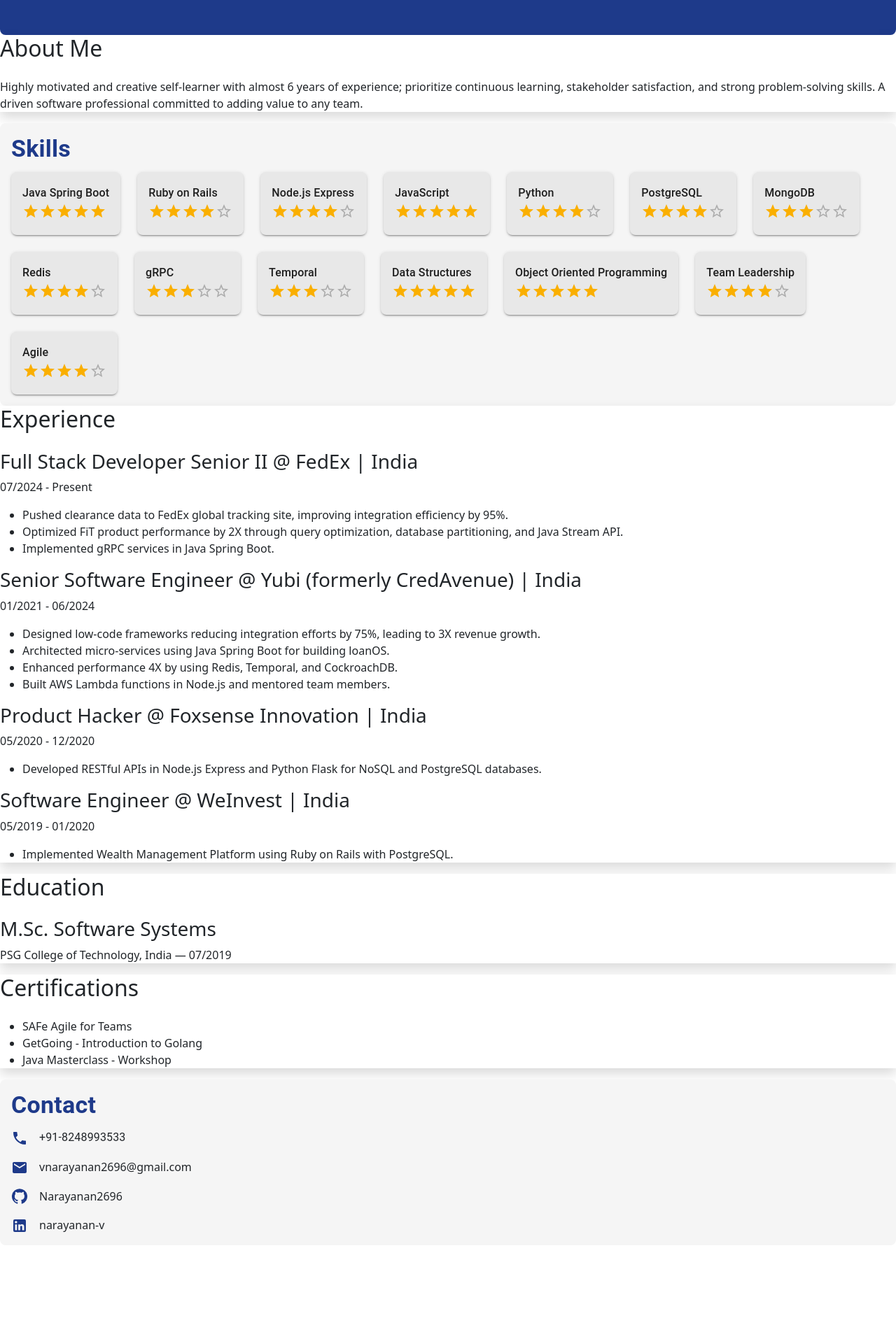
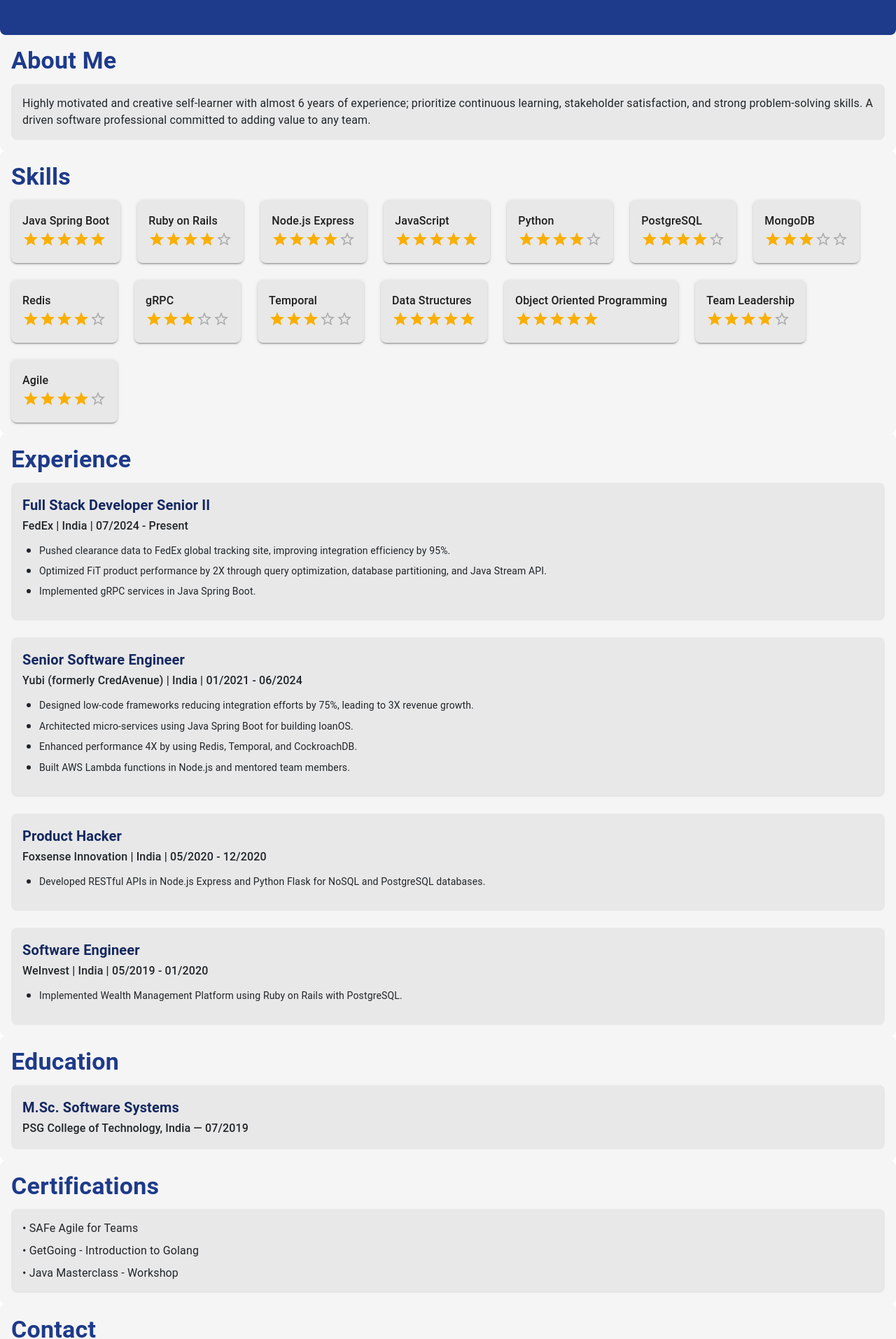
Before and after one commit to Narayanan2696/my-profile, a React (Create React App) app: page /experience in a window 1280 px wide. Shown: the part 248-2162 px from the top of the page at 70% size. Before the commit the page ends 2028 px from the top, so only its background shows below. Built offline with nearby package versions, Linux system fonts and the light colour scheme.

Commit message:
Material UI changes

```diff
--- a/src/components/About.jsx
+++ b/src/components/About.jsx
@@ -1,14 +1,21 @@
+// src/components/About.jsx
+import { Box, Typography } from '@mui/material';
+
 const About = () => {
-    return (
-      <section id="about" className="p-6 bg-white rounded-2xl shadow">
-        <h2 className="text-2xl font-semibold mb-4 text-gray-800">About Me</h2>
-        <p className="text-gray-600 leading-relaxed">
-          Highly motivated and creative self-learner with almost 6 years of experience;
-          prioritize continuous learning, stakeholder satisfaction, and strong problem-solving skills.
-          A driven software professional committed to adding value to any team.
-        </p>
-      </section>
-    );
-  };
+  return (
+    <Box sx={{ bgcolor: '#f5f5f5', p: 2, borderRadius: 2 }}>
+      <Typography variant="h4" gutterBottom color="primary" fontWeight={600}>
+        About Me
+      </Typography>
+      <Box sx={{ bgcolor: '#e8e8e8', p: 2, borderRadius: 2 }}>
+        <Typography variant="body1">
+          Highly motivated and creative self-learner with almost 6 years of experience; prioritize continuous learning,
+          stakeholder satisfaction, and strong problem-solving skills. A driven software professional committed to adding
+          value to any team.
+        </Typography>
+      </Box>
+    </Box>
+  );
+};
 
 export default About;
--- a/src/components/Certifications.jsx
+++ b/src/components/Certifications.jsx
@@ -1,19 +1,24 @@
-const Certifications = () => {
-    const certs = [
+// src/components/Certifications.jsx
+import { Box, Typography, Stack } from '@mui/material';
+
+const certifications = [
   "SAFe Agile for Teams",
   "GetGoing - Introduction to Golang",
   "Java Masterclass - Workshop"
 ];
 
+const Certifications = () => {
   return (
-      <section id="certifications" className="p-6 bg-white rounded-2xl shadow">
-        <h2 className="text-2xl font-semibold mb-4 text-gray-800">Certifications</h2>
-        <ul className="list-disc list-inside text-gray-600 space-y-2">
-          {certs.map((cert, idx) => (
-            <li key={idx}>{cert}</li>
+    <Box sx={{ bgcolor: '#f5f5f5', p: 2, borderRadius: 2 }}>
+      <Typography variant="h4" gutterBottom color="primary" fontWeight={600}>
+        Certifications
+      </Typography>
+      <Stack spacing={1} sx={{ bgcolor: '#e8e8e8', p: 2, borderRadius: 2 }}>
+        {certifications.map((cert, idx) => (
+          <Typography variant="body1" key={idx}>• {cert}</Typography>
         ))}
-        </ul>
-      </section>
+      </Stack>
+    </Box>
   );
 };
 
--- a/src/components/Education.jsx
+++ b/src/components/Education.jsx
@@ -1,13 +1,22 @@
+// src/components/Education.jsx
+import { Box, Typography } from '@mui/material';
+
 const Education = () => {
-    return (
-      <section id="education" className="p-6 bg-white rounded-2xl shadow">
-        <h2 className="text-2xl font-semibold mb-4 text-gray-800">Education</h2>
-        <div>
-          <h3 className="text-xl font-bold text-indigo-700">M.Sc. Software Systems</h3>
-          <p className="text-gray-600">PSG College of Technology, India — 07/2019</p>
-        </div>
-      </section>
-    );
-  };
+  return (
+    <Box sx={{ bgcolor: '#f5f5f5', p: 2, borderRadius: 2 }}>
+      <Typography variant="h4" gutterBottom color="primary" fontWeight={600}>
+        Education
+      </Typography>
+      <Box sx={{ bgcolor: '#e8e8e8', p: 2, borderRadius: 2 }}>
+        <Typography variant="h6" fontWeight={600} color="primary.dark">
+          M.Sc. Software Systems
+        </Typography>
+        <Typography variant="subtitle1" fontWeight={500}>
+          PSG College of Technology, India — 07/2019
+        </Typography>
+      </Box>
+    </Box>
+  );
+};
 
-  export default Education;
+export default Education;
--- a/src/components/Experience.jsx
+++ b/src/components/Experience.jsx
@@ -1,4 +1,6 @@
-const Experience = () => {
+// src/components/Experience.jsx
+import { Box, Typography, Stack } from '@mui/material';
+
 const experiences = [
   {
     company: "FedEx | India",
@@ -39,23 +41,32 @@ const Experience = () => {
   }
 ];
 
+const Experience = () => {
   return (
-    <section id="experience" className="p-6 bg-white rounded-2xl shadow">
-      <h2 className="text-2xl font-semibold mb-4 text-gray-800">Experience</h2>
-      <div className="space-y-6">
+    <Box sx={{ bgcolor: '#f5f5f5', p: 2, borderRadius: 2 }}>
+      <Typography variant="h4" gutterBottom color="primary" fontWeight={600}>
+        Experience
+      </Typography>
+      <Stack spacing={3}>
         {experiences.map((exp, idx) => (
-          <div key={idx}>
-            <h3 className="text-xl font-bold text-indigo-700">{exp.title} @ {exp.company}</h3>
-            <p className="text-gray-500 text-sm">{exp.period}</p>
-            <ul className="list-disc list-inside text-gray-600 mt-2 space-y-1">
-              {exp.description.map((item, i) => (
-                <li key={i}>{item}</li>
+          <Box key={idx} sx={{ bgcolor: '#e8e8e8', p: 2, borderRadius: 2 }}>
+            <Typography variant="h6" fontWeight={600} color="primary.dark">
+              {exp.title}
+            </Typography>
+            <Typography variant="subtitle1" fontWeight={500}>
+              {exp.company} | {exp.period}
+            </Typography>
+            <ul style={{ marginTop: '0.5rem', paddingLeft: '1.5rem' }}>
+              {exp.description.map((point, i) => (
+                <li key={i} style={{ marginBottom: '0.4rem' }}>
+                  <Typography variant="body2">{point}</Typography>
+                </li>
               ))}
             </ul>
-          </div>
+          </Box>
         ))}
-      </div>
-    </section>
+      </Stack>
+    </Box>
   );
 };
 
```
Lines whose indentation alone changed are shown as unchanged.
